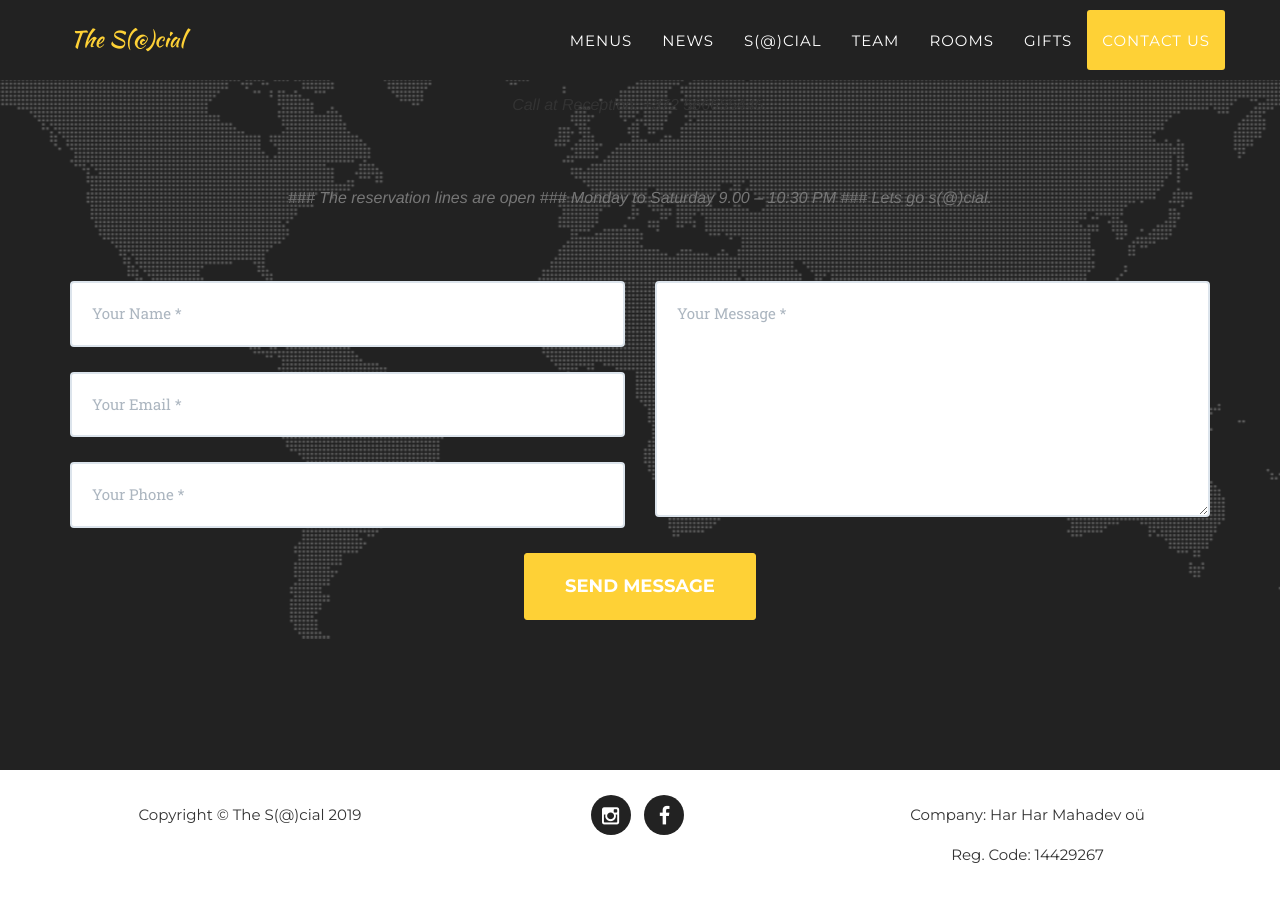
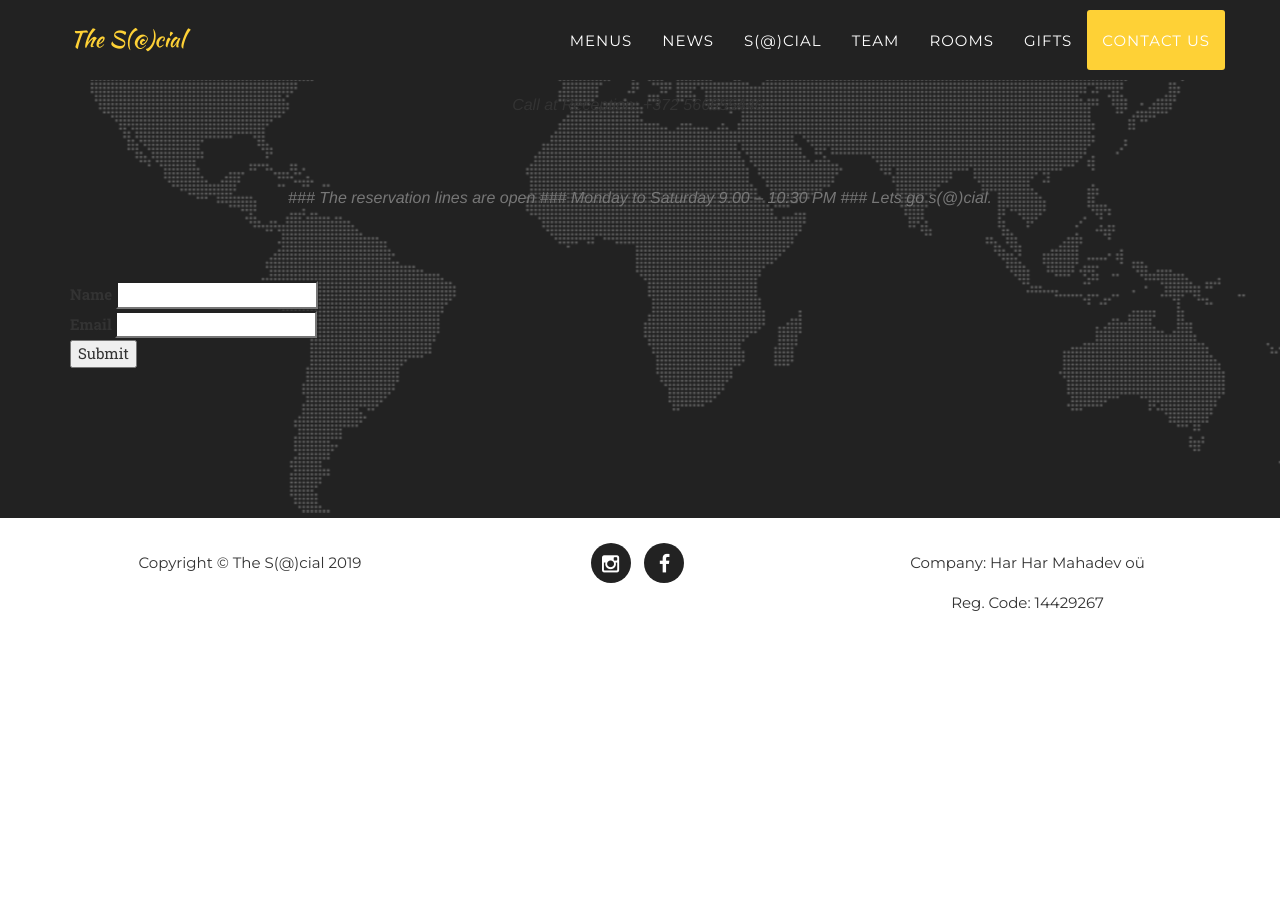
Before and after one commit to devmahadev/social, a Jekyll site: the page built from index.html, in a window 1280 px wide and 900 px high, scrolled down 6254 px. Built offline with Jekyll 4.4.1, drawn with Linux system fonts in a browser that asks for light colours; some web fonts are replaced; after the commit the page ends 6902 px from its top, so only the background shows below that.

Commit message:
update live form

```diff
--- a/_includes/contact.html
+++ b/_includes/contact.html
@@ -15,9 +15,9 @@
 
 
                 <div class="col-lg-12">
-                   <form action=https://liveformhq.com/form/857cda6b-6be0-4b3b-b998-1747311aa330" method="POST" name="sentMessage" accept-charset="utf-8" id="contactForm" validate>
-<!-- <input type='hidden' name='redirect_to' value='http://www.seb.ee'/>
-  <input type='hidden' name='_folder' value='quotes' />			-->
+                 <!--  <form action=https://liveformhq.com/form/857cda6b-6be0-4b3b-b998-1747311aa330" method="POST" name="sentMessage" accept-charset="utf-8" id="contactForm" validate>
+<input type='hidden' name='redirect_to' value='http://www.seb.ee'/>
+  <input type='hidden' name='_folder' value='quotes' />
                         <div class="row">
                             <div class="col-md-6">
                                 <div class="control-group form-group">
@@ -45,7 +45,24 @@
                                 <button type="submit" class="btn btn-xl">Send Message</button>
                             </div>
                         </div>
-                    </form>
+                    </form> -->
+    <form action="https://liveformhq.com/form/857cda6b-6be0-4b3b-b998-1747311aa330" method="POST" accept-charset="utf-8">
+          <input type="hidden" name="_utf8" value="✓">
+
+          <!--
+            NOTE: This is an optional field, if your form has a field named '_redirect',
+            The user will be redirected to this page after the submission is saved
+          -->
+          <input type="hidden" value="https://liveformhq.com/thank_you" name="_redirect" />
+
+          <label for="name">Name</label>
+          <input type="text" id="name" name="name"> <br />
+
+          <label for="email">Email</label>
+          <input type="text" id="email" name="email"> <br />
+
+          <button type="submit">Submit</button>
+    </form>
 
                 </div>
             </div>
```
